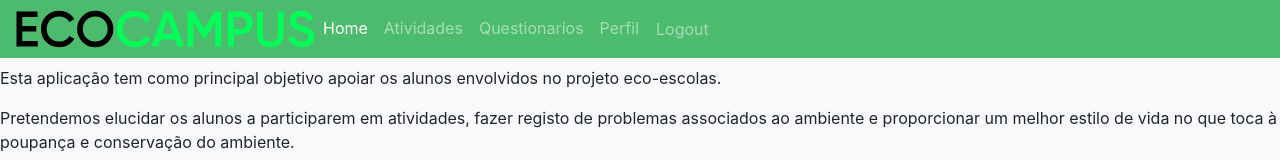
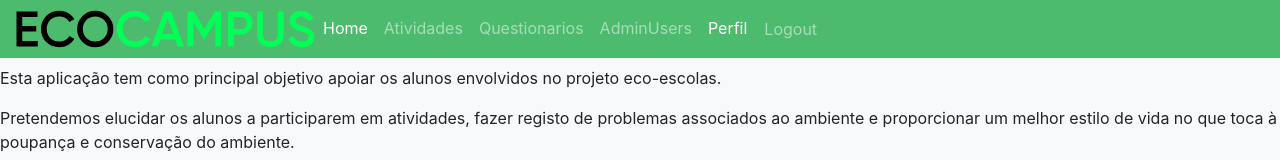
Before and after one commit to brunotrodrigues/EcoCampus, a Vue app in the folder proj/: page / in a window 1280 px wide. Shown: the top 160 px of the page. Built offline with nearby package versions, Linux system fonts and the light colour scheme; no server answers; sample sign-in values are in the browser's storage.

Commit message:
adminUsers fix

```diff
--- a/proj/src/components/Nav.vue
+++ b/proj/src/components/Nav.vue
@@ -12,7 +12,8 @@ const authStore = useAuthStore();
         <router-link to="/" class="nav-item nav-link">Home</router-link>
         <router-link to="/activities" class="nav-item nav-link">Atividades</router-link>
         <router-link to="/questions" class="nav-item nav-link">Questionarios</router-link>
-        <router-link to="/users" class="nav-item nav-link">Perfil</router-link>
+        <router-link to="/users" class="nav-item nav-link">AdminUsers</router-link>
+        <router-link to="/" class="nav-item nav-link">Perfil</router-link>
         <button @click="authStore.logout()" class="btn btn-link nav-item nav-link">Logout</button>
       <!-- </div> -->
     </div>
--- a/proj/src/router/users.routes.js
+++ b/proj/src/router/users.routes.js
@@ -1,11 +1,11 @@
-import { AddEdit, Layout, List } from "@/views/users";
+import { AdminUsers, Layout, List } from "@/views/users";
 
 export default {
   path: "/users",
   component: Layout,
   children: [
     { path: "", component: List },
-    { path: "add", component: AddEdit },
-    { path: "edit/:id", component: AddEdit },
+    { path: "add", component: AdminUsers },
+    { path: "edit/:id", component: AdminUsers },
   ],
 };
--- a/proj/src/views/users/index.js
+++ b/proj/src/views/users/index.js
@@ -1,5 +1,5 @@
 export { default as Activities } from "./Activities.vue";
-export { default as AddEdit } from "./AddEdit.vue";
+export { default as AdminUsers } from "./AdminUsers.vue";
 export { default as Layout } from "./Layout.vue";
 export { default as List } from "./List.vue";
 export { default as Questions} from "./Questions.vue";
```
Also changed, not shown: proj/src/views/users/AdminUsers.vue (renamed from proj/src/views/users/AddEdit.vue).
